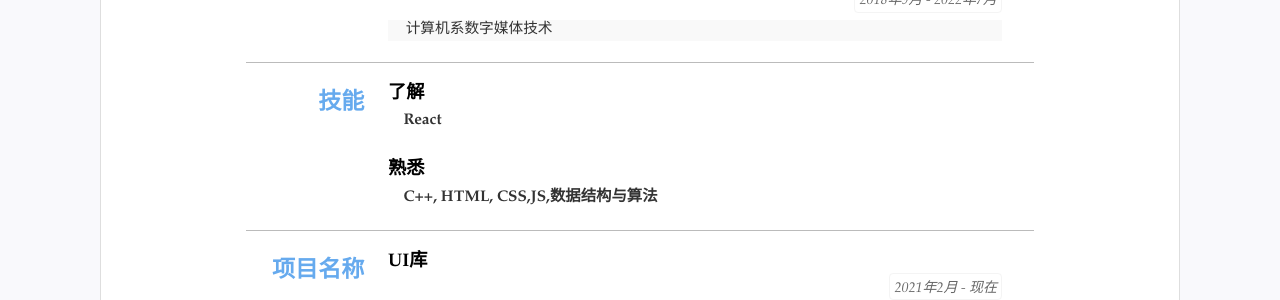
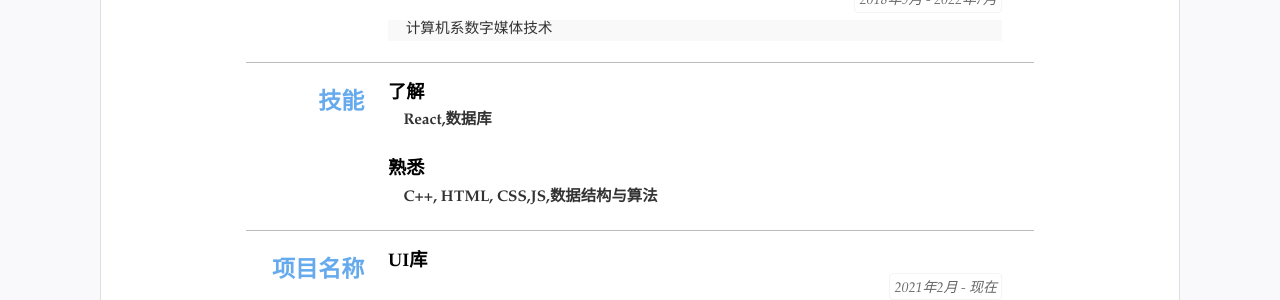
Before and after one commit to hututuQWQ/resume, a Jekyll site: the page built from index.html, in a window 1280 px wide. Shown: the part 224-524 px from the top of the page. Built offline with Jekyll 4.4.1, drawn with Linux system fonts in a browser that asks for light colours.

Commit message:
Update resume.yml

```diff
--- a/_data/resume.yml
+++ b/_data/resume.yml
@@ -34,7 +34,7 @@ main: #简历主要内容，
   name: "技能"
   content:
   - title: 了解
-    summary: React
+    summary: React,数据库
   - title: 熟悉
     summary: C++, HTML, CSS,JS,数据结构与算法
 - type: projects
```
